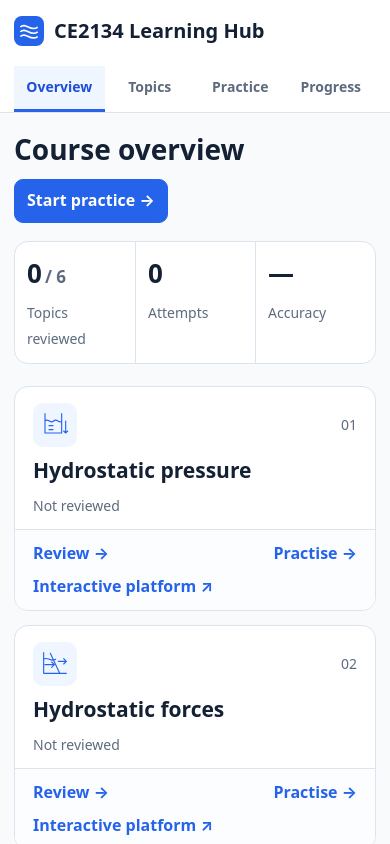
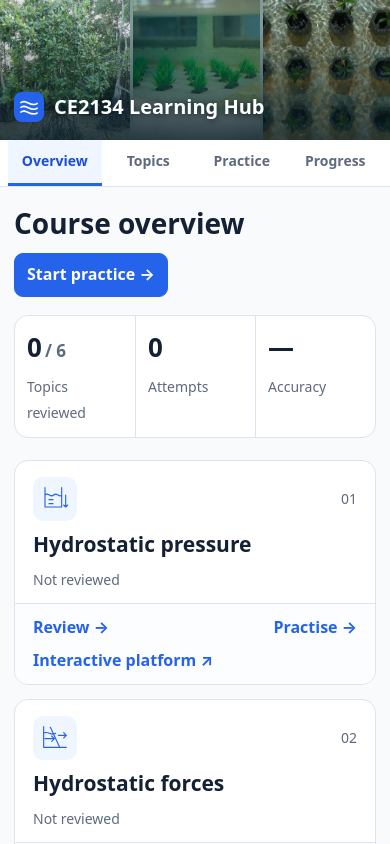
Before and after one commit to jiaruilei/ce2134-learning-hub, a website with bundled scripts: page index.html in a window 390 px wide. Shown: the top 844 px of the page. Built offline with nearby package versions, Linux system fonts and the light colour scheme; files whose address does not match are found by name.

Commit message:
Add real coastal research photographs to the hub masthead

```diff
--- a/index.html
+++ b/index.html
@@ -15,10 +15,17 @@
   <a class="skip-link" href="#main">Skip to content</a>
   <div class="app-shell">
   <header class="sidebar">
+    <div class="coastal-masthead">
+      <div class="coastal-photos" aria-hidden="true">
+        <img src="./assets/photos/mangroves.jpg" alt="" width="720" height="738" fetchpriority="high">
+        <img src="./assets/photos/vegetation-study.jpg" alt="" width="720" height="467">
+        <img src="./assets/photos/water-seedlings.jpg" alt="" width="626" height="641">
+      </div>
     <a class="brand" href="#/" aria-label="CE2134 Learning Hub home">
       <svg width="36" height="36" viewBox="0 0 38 38" aria-hidden="true"><rect width="38" height="38" rx="10" fill="#2563eb"/><path d="M8 14c7-7 13 7 22 0M8 20c7-7 13 7 22 0M8 26c7-7 13 7 22 0" fill="none" stroke="#fff" stroke-width="2"/></svg>
       <span>CE2134 <span class="brand-name">Learning Hub</span></span>
     </a>
+    </div>
     <nav aria-label="Main navigation">
       <a href="#/" data-nav="home"><span aria-hidden="true">◫</span> Overview</a>
       <a href="#/topics" data-nav="topics"><span aria-hidden="true">▤</span> Topics</a>
@@ -29,7 +36,7 @@
   <div class="main-shell">
     <span id="pageLabel" class="sr-only">Overview</span>
     <main id="main" tabindex="-1"></main>
-    <footer class="page-footer"><span>CE2134 · Fluid mechanics</span><a href="#/progress">Progress saved in this browser</a></footer>
+    <footer class="page-footer"><span>CE2134 · Fluid mechanics</span><a href="https://www.garylei.com/gallery" target="_blank" rel="noopener noreferrer" title="Photo credits: Gary Lei, Zichen Xu, and Yushu Xie. Includes a submerged vegetation research setup.">Photos · LEI gallery ↗</a><a href="#/progress">Progress saved in this browser</a></footer>
   </div>
   </div>
   <div id="toast" class="toast" role="status" aria-live="polite"></div>
--- a/scripts/build.mjs
+++ b/scripts/build.mjs
@@ -13,6 +13,7 @@ async function copyFolder(folder){
 await mkdir(destination,{recursive:true});
 for(const file of ['index.html','styles.css','app.js','favicon.svg','mathjax-config.js']) await copyFile(path.join(root,file),path.join(destination,file));
 for(const folder of ['content','lib']) await copyFolder(folder);
+await cp(path.join(root,'assets'),path.join(destination,'assets'),{recursive:true});
 await cp(path.join(root,'node_modules','mathjax'),path.join(destination,'vendor','mathjax'),{recursive:true});
 await cp(path.join(root,'node_modules','@mathjax','mathjax-newcm-font'),path.join(destination,'vendor','mathjax-newcm-font'),{recursive:true});
 console.log('Static site built in dist/');
--- a/styles.css
+++ b/styles.css
@@ -7,7 +7,7 @@
   font-size: 18px; color: var(--ink); font-synthesis: none;
 }
 * { box-sizing: border-box; }
-body { margin: 0; min-height: 100vh; padding: 22px; line-height: 1.45; background: radial-gradient(circle at 8% 4%, rgba(56,189,248,.08), transparent 24rem), var(--bg); }
+body { margin: 0; min-height: 100vh; padding: 22px; line-height: 1.45; background: linear-gradient(135deg,#eaf3f2,#f0f5fb 60%,#f7fafc); }
 a { color: var(--accent); text-decoration: none; }
 a:hover { text-decoration: underline; text-underline-offset: 3px; }
 button, input, select { font: inherit; }
@@ -28,12 +28,21 @@ hr { border: 0; border-top: 1px solid var(--line); margin: 18px 0; }
 .skip-link { position: fixed; top: -100px; left: 22px; z-index: 100; padding: 12px; background: white; }
 .skip-link:focus { top: 10px; }
 .app-shell { width: min(1320px,100%); margin: auto; overflow: hidden; border: 1px solid #e2e8f0; border-radius: 22px; background: white; box-shadow: 0 16px 42px rgba(15,23,42,.1); }
-.sidebar { padding: 20px 22px 0; background: #fff; border-bottom: 1px solid var(--line); }
-.brand { display: inline-flex; align-items: center; gap: 12px; color: var(--ink); font-size: 25px; font-weight: 800; line-height: 1.3; }
+.sidebar { background: #fff; border-bottom: 1px solid var(--line); }
+.coastal-masthead { position: relative; isolation: isolate; display: flex; align-items: flex-end; min-height: 180px; padding: 24px; background: #174a4d; }
+.coastal-photos { position: absolute; inset: 0; z-index: -2; display: grid; grid-template-columns: 1.1fr 1fr 1fr; overflow: hidden; }
+.coastal-photos img { display: block; width: 100%; height: 100%; min-width: 0; min-height: 0; object-fit: cover; }
+.coastal-photos img:first-child { object-position: center 68%; }
+.coastal-photos img:nth-child(2) { object-position: center 52%; }
+.coastal-photos img:last-child { object-position: center 44%; }
+.coastal-photos img + img { border-left: 3px solid rgba(255,255,255,.5); }
+.coastal-masthead::after { content: ""; position: absolute; inset: 0; z-index: -1; background: linear-gradient(0deg,rgba(7,31,39,.78),rgba(7,31,39,.08) 82%); }
+.brand { display: inline-flex; align-items: center; gap: 12px; color: #fff; font-size: 25px; font-weight: 800; line-height: 1.3; text-shadow: 0 1px 6px #071f27; }
+.brand:focus-visible { outline-color: white; }
 .brand:hover { text-decoration: none; }
 .brand svg { flex-shrink: 0; }
 .brand-name { font-weight: 650; }
-.sidebar nav { display: flex; gap: 8px; margin-top: 18px; }
+.sidebar nav { display: flex; gap: 8px; padding: 0 16px; }
 .sidebar nav a { display: flex; align-items: center; gap: 8px; min-height: 46px; padding: 10px 16px; color: var(--muted); border-bottom: 3px solid transparent; font-size: 16px; font-weight: 650; }
 .sidebar nav a > span { font-size: 18px; }
 .sidebar nav a:hover { background: var(--surface); text-decoration: none; }
@@ -69,7 +78,7 @@ main { padding: 24px; min-height: 440px; outline: none; }
 .section-heading h2 { margin: 0; }
 .topic-grid { display: grid; grid-template-columns: repeat(3,minmax(0,1fr)); gap: 16px; }
 .topic-card { display: flex; flex-direction: column; min-width: 0; border: 1px solid var(--line); border-radius: 14px; background: white; overflow: hidden; }
-.topic-card:hover { border-color: #a9c4ee; }
+.topic-card:hover { border-color: #a9c4ee; box-shadow: 0 4px 14px rgba(15,23,42,.06); }
 .topic-card-main { display: block; padding: 18px 20px 12px; color: var(--ink); flex: 1; }
 .topic-card-main:hover { text-decoration: none; }
 .topic-card-top { display: flex; align-items: center; justify-content: space-between; margin-bottom: 12px; }
@@ -233,9 +242,9 @@ main { padding: 24px; min-height: 440px; outline: none; }
 @media (max-width:760px) {
   body { padding: 0; background: white; }
   .app-shell { border: 0; border-radius: 0; box-shadow: none; }
-  .sidebar { padding: 18px 18px 0; }
+  .coastal-masthead { min-height: 156px; padding: 20px 18px; }
   .brand { font-size: 23px; }
-  .sidebar nav { gap: 2px; justify-content: space-between; }
+  .sidebar nav { gap: 2px; padding: 0 8px; justify-content: space-between; }
   .sidebar nav a { justify-content: center; padding: 10px 12px; font-size: 15px; }
   main { padding: 20px 18px; }
   .page-footer { padding: 16px 18px; }
@@ -257,8 +266,9 @@ main { padding: 24px; min-height: 440px; outline: none; }
   h2 { font-size: 21px; }
   .brand { font-size: 20px; gap: 10px; }
   .brand svg { width: 30px; height: 30px; }
-  .sidebar { padding: 16px 14px 0; }
-  .sidebar nav { display: grid; grid-template-columns: repeat(4,minmax(0,1fr)); gap: 0; margin-top: 14px; }
+  .coastal-masthead { min-height: 140px; padding: 18px 14px; }
+  .coastal-photos { grid-template-columns: 1fr 1fr 1fr; }
+  .sidebar nav { display: grid; grid-template-columns: repeat(4,minmax(0,1fr)); gap: 0; padding: 0 8px; }
   .sidebar nav a { min-width: 0; padding: 10px 3px; font-size: 14px; gap: 5px; }
   .sidebar nav a > span { display: none; }
   main { padding: 20px 14px; }
```
Also changed, not shown: assets/photos/SOURCES.md (added, +11 -0 lines), assets/photos/mangroves.jpg (added), assets/photos/vegetation-study.jpg (added), assets/photos/water-seedlings.jpg (added).
